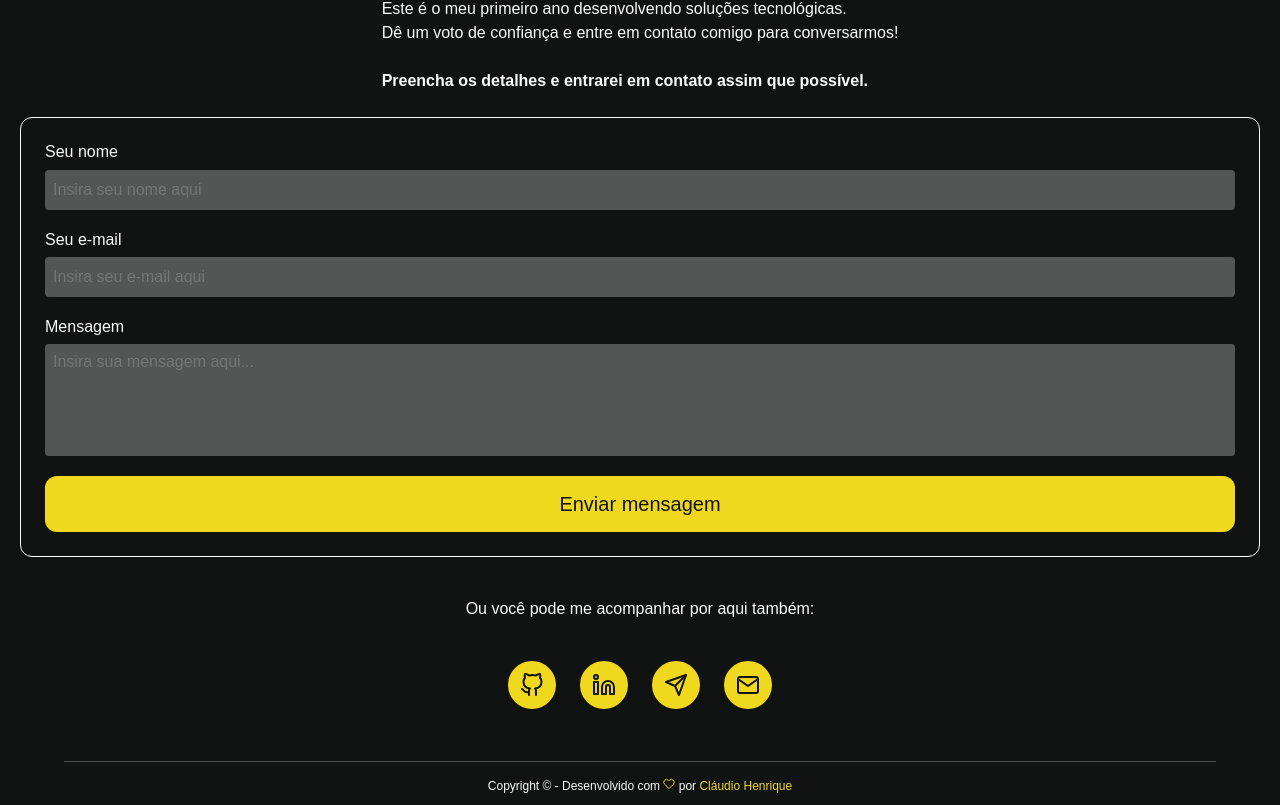
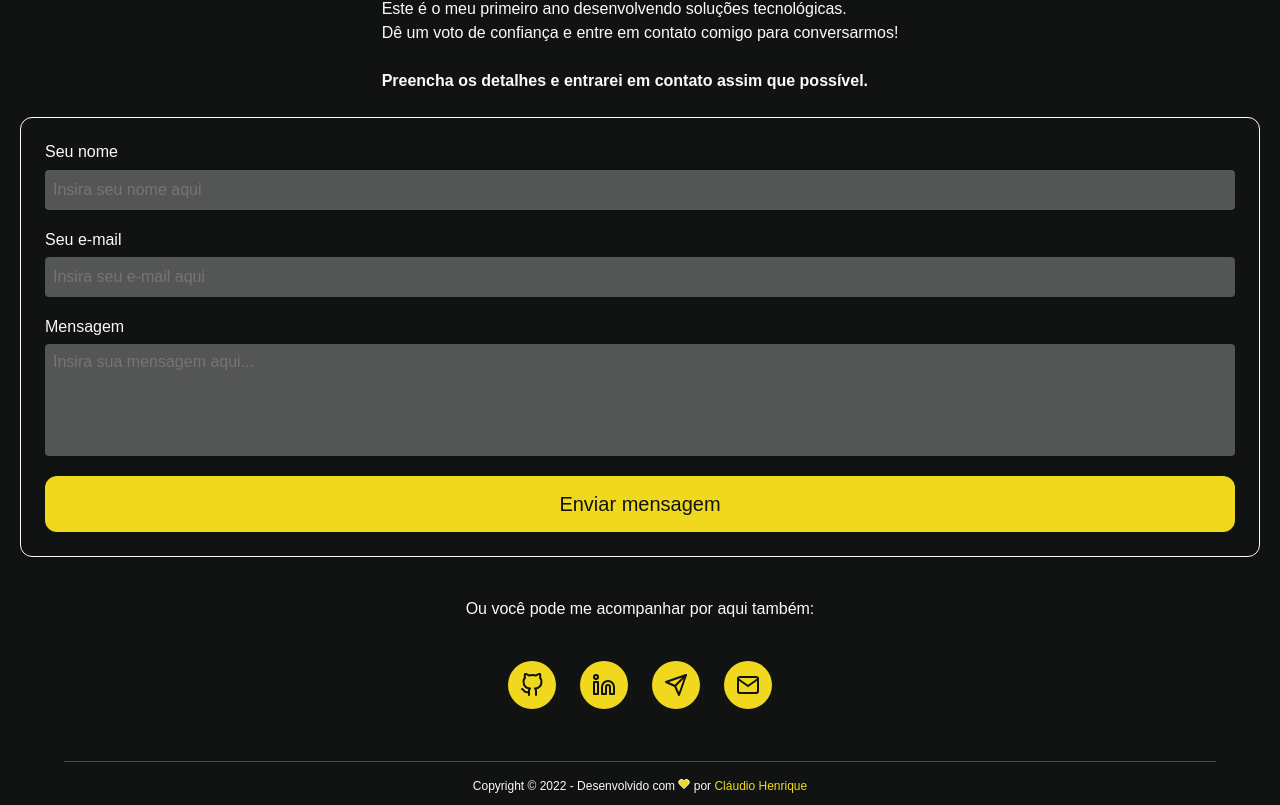
Before and after one commit to cloud-henrique/portfolio, a Next.js app: page / in a window 1280 px wide. Shown: the part 2659-3464 px from the top of the page. Built offline with nearby package versions, Linux system fonts and the light colour scheme; a web font is replaced by a local one.

Commit message:
fix: fix Footer component

```diff
--- a/package.json
+++ b/package.json
@@ -22,7 +22,7 @@
     "@types/styled-components": "^5.1.26",
     "@typescript-eslint/eslint-plugin": "^5.35.1",
     "@typescript-eslint/parser": "^5.35.1",
-    "eslint": "^7.32.0 || ^8.23.0",
+    "eslint": "^8.23.0",
     "eslint-config-airbnb": "^19.0.4",
     "eslint-config-next": "^12.2.5",
     "eslint-config-prettier": "^8.5.0",
--- a/src/components/Footer/index.tsx
+++ b/src/components/Footer/index.tsx
@@ -1,4 +1,3 @@
-/* eslint-disable react/jsx-no-useless-fragment */
 import React from 'react'
 import { Heart } from 'react-feather'
 
@@ -11,15 +10,13 @@
 export function Footer() {
   const { colors } = theme
 
-  const year = new Date().getFullYear
+  const year = new Date().getFullYear().toString()
 
   return (
     <Container>
       <Separator />
       <span>
-        <>
-          Copyright &copy; {year} - Desenvolvido com <Heart size={12} color={colors.primary} /> por{' '}
-        </>
+        Copyright &copy; {year} - Desenvolvido com <Heart size={12} fill={colors.primary} /> por{' '}
         <a href={Links.github} target='_blank' rel='noopener noreferrer'>
           Cláudio Henrique
         </a>
```
Also changed, not shown: 2 other files (tests, documents, lock files or other folders).
